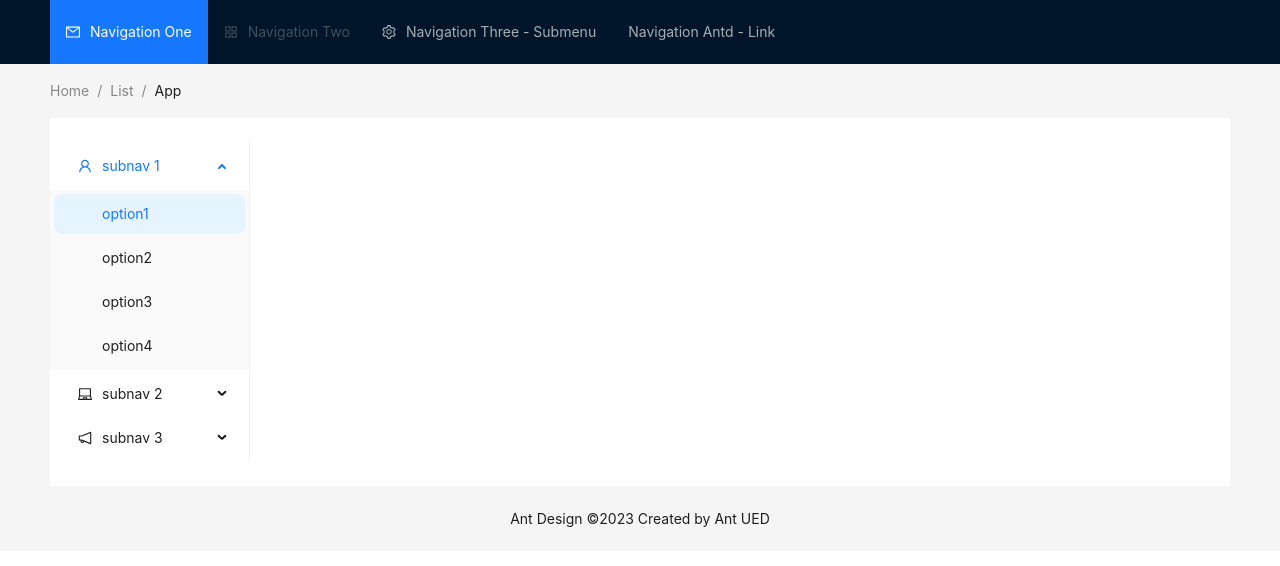
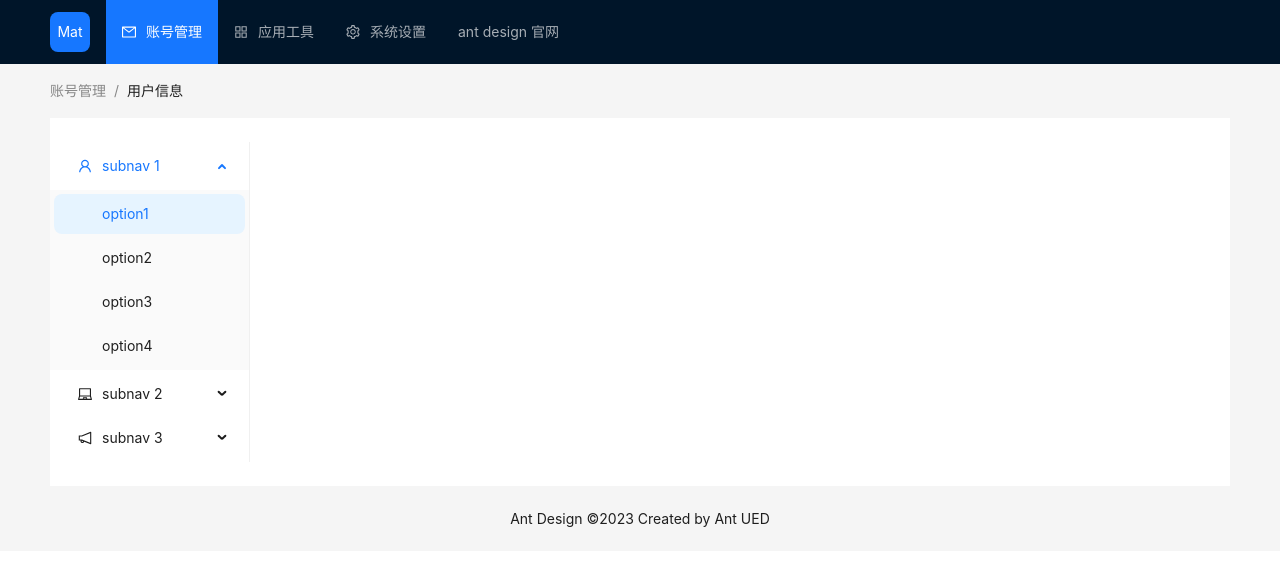
Before and after one commit to liu-yongyuan/mat-cloud-learn-react, a React app: page / in a window 1280 px wide. Shown: the top 566 px of the page. Built offline with nearby package versions, Linux system fonts and the light colour scheme; the HTML template or start-up script is replaced by a standard one.

Commit message:
样式调整

```diff
--- a/package.json
+++ b/package.json
@@ -76,7 +76,7 @@
     "webpack-merge": "^5.9.0"
   },
   "dependencies": {
-    "antd": "^5.6.1",
+    "antd": "^5.10.0",
     "react": "^18.2.0",
     "react-dom": "^18.2.0"
   },
--- a/src/pages/app/app.tsx
+++ b/src/pages/app/app.tsx
@@ -2,11 +2,10 @@ import React, { useState } from 'react';
 import { LaptopOutlined, NotificationOutlined, UserOutlined } from '@ant-design/icons';
 import type { MenuProps } from 'antd';
 import { Breadcrumb, Layout, Menu, theme } from 'antd';
-import defaultAvatar from '@/assets/images/business/mat-default-avatar.png';
-import defaultSoltCover from '@/assets/images/business/mat-default-solt-cover.jpg';
 import './app.less';
-import User from '../user/user';
 import AppHeader from './header/app-header';
+import ComponentInterface from '@/utils/component-interface';
+import { log } from '@/utils/log';
 
 const { Header, Content, Footer, Sider } = Layout;
 
@@ -28,23 +27,25 @@ const items2: MenuProps['items'] = [UserOutlined, LaptopOutlined, NotificationOu
   };
 });
 
+export const AppComponent: ComponentInterface = {
+  cname: {
+    name: 'app',
+    prefix: 'mat',
+  },
+};
+
 const App: React.FC = () => {
   const {
     token: { colorBgContainer },
   } = theme.useToken();
 
-  console.log(`NODE_ENV=${process.env.NODE_ENV}`);
-  console.log(`BASE_ENV=${process.env.BASE_ENV}`);
+  log(AppComponent.cname, 'render');
 
   return (
     <Layout>
       <AppHeader theme="dark" mode="horizontal" />
       <Content style={{ padding: '0 50px' }}>
-        <Breadcrumb style={{ margin: '16px 0' }}>
-          <Breadcrumb.Item>Home</Breadcrumb.Item>
-          <Breadcrumb.Item>List</Breadcrumb.Item>
-          <Breadcrumb.Item>App</Breadcrumb.Item>
-        </Breadcrumb>
+        <Breadcrumb style={{ margin: '16px 0' }} items={[{ title: '账号管理' }, { title: '用户信息' }]}></Breadcrumb>
         <Layout style={{ padding: '24px 0', background: colorBgContainer }}>
           <Sider style={{ background: colorBgContainer }} width={200}>
             <Menu
--- a/src/pages/app/header/app-header.tsx
+++ b/src/pages/app/header/app-header.tsx
@@ -1,6 +1,6 @@
 import ComponentInterface from '@/utils/component-interface';
 import { log } from '@/utils/log';
-import { Menu, MenuProps } from 'antd';
+import { Avatar, Menu, MenuProps, Flex } from 'antd';
 import { MailOutlined, AppstoreOutlined, SettingOutlined } from '@ant-design/icons';
 import { Header } from 'antd/es/layout/layout';
 import React, { useState } from 'react';
@@ -19,46 +19,32 @@ export const appHeader: ComponentInterface = {
 
 const items: MenuProps['items'] = [
   {
-    label: 'Navigation One',
+    label: '账号管理',
     key: 'mail',
     icon: React.createElement(MailOutlined),
   },
   {
-    label: 'Navigation Two',
+    label: '应用工具',
     key: 'app',
     icon: React.createElement(AppstoreOutlined),
-    disabled: true,
   },
   {
-    label: 'Navigation Three - Submenu',
-    key: 'SubMenu',
+    label: '系统设置',
+    key: 'system',
     icon: React.createElement(SettingOutlined),
     children: [
       {
         type: 'group',
-        label: 'Item 1',
+        label: '样式主题',
+        key: 'system-theme',
         children: [
           {
-            label: 'Option 1',
-            key: 'setting:1',
+            label: '高亮模式',
+            key: 'system-theme-light',
           },
           {
-            label: 'Option 2',
-            key: 'setting:2',
-          },
-        ],
-      },
-      {
-        type: 'group',
-        label: 'Item 2',
-        children: [
-          {
-            label: 'Option 3',
-            key: 'setting:3',
-          },
-          {
-            label: 'Option 4',
-            key: 'setting:4',
+            label: '黑暗模式',
+            key: 'system-theme-dark',
           },
         ],
       },
@@ -67,12 +53,17 @@ const items: MenuProps['items'] = [
   {
     label: (
       <a href="https://ant.design" target="_blank" rel="noopener noreferrer">
-        Navigation Antd - Link
+        ant design 官网
       </a>
     ),
-    key: 'alipay',
+    key: 'link-ant-design',
   },
 ];
+
+const styleAvatar: React.CSSProperties = {
+  backgroundColor: '#1677ff',
+};
+
 const AppHeader: React.FC<AppHeaderProps> = (props) => {
   const { mode, theme } = props;
 
@@ -83,7 +74,12 @@ const AppHeader: React.FC<AppHeaderProps> = (props) => {
 
   return (
     <Header>
-      <Menu onClick={onClick} selectedKeys={[current]} theme={theme} mode={mode} items={items} />
+      <Flex gap="middle" align="center">
+        <Avatar style={styleAvatar} size="large" shape="square">
+          Mat
+        </Avatar>
+        <Menu onClick={onClick} selectedKeys={[current]} theme={theme} mode={mode} items={items} />
+      </Flex>
     </Header>
   );
 };
--- a/src/utils/env.ts
+++ b/src/utils/env.ts
@@ -2,9 +2,9 @@
  * NODE_ENV
  * 启动参数, 判断是以开发模式还是生产环境做打包和执行
  */
-export const BootEnv: string | 'development' | 'production' = process.env.NODE_ENV!;
+export const NodeEnv: string | 'development' | 'production' = process.env.NODE_ENV!;
 /**
  * BASE_ENV
  * 业务参数, 判断环境是开发,测试或生产的部署
  */
-export const BizEnv: string | 'dev' | 'test' | 'prod' = process.env.BASE_ENV!;
+export const BaseEnv: string | 'dev' | 'test' | 'prod' = process.env.BASE_ENV!;
--- a/src/utils/log.ts
+++ b/src/utils/log.ts
@@ -1,10 +1,10 @@
 import { ComponentName, getPrefix } from './component-interface';
-import { BizEnv } from './env';
+import { BaseEnv } from './env';
 
-export const logStandPrefix = `[mat-log] [biz-env: ${BizEnv}] [${new Date().toLocaleString()}]`;
+export const logStandPrefix = `[mat-log] [biz-env: ${BaseEnv}] [${new Date().toLocaleString()}]`;
 
 const log = (cname: ComponentName, ...args: any) => {
-  if (BizEnv === 'prod') {
+  if (BaseEnv === 'prod') {
     return;
   }
   console.log(logStandPrefix, `[${getPrefix(cname)}]`, ...args);
```
Also changed, not shown: 1 other file (tests, documents, lock files or other folders).
